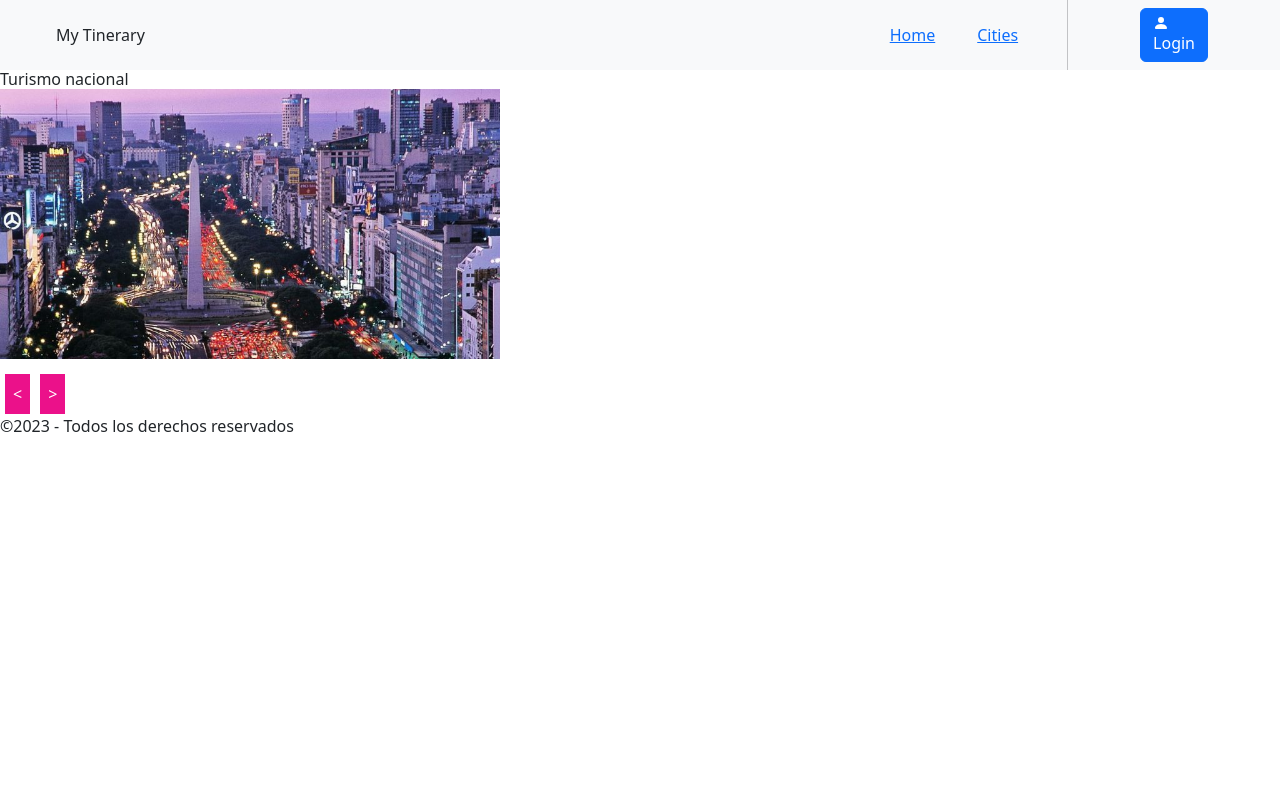
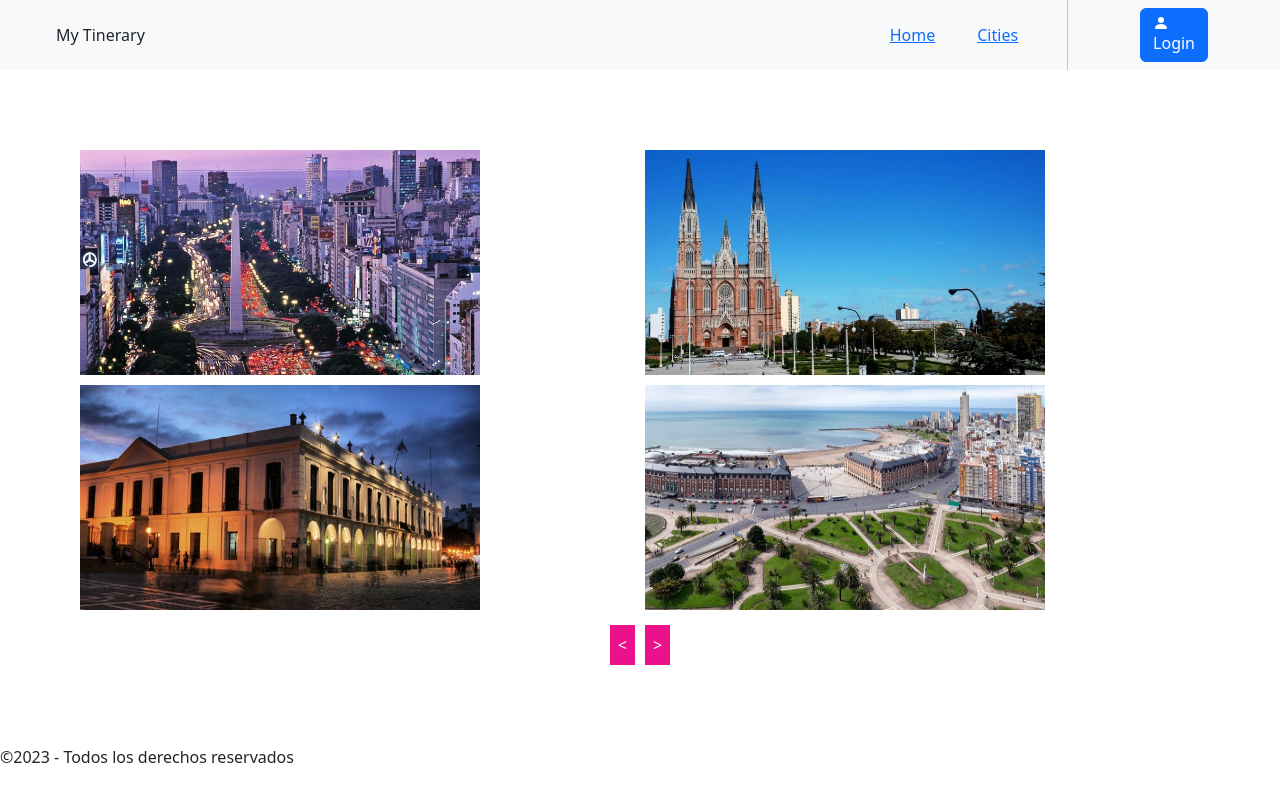
Before and after one commit to jmrodev/Tp1_mytinerary_Stella_Maris_Ibarra-Sprint1, a React (Vite) app: page / in a window 1280 px wide. Built offline with nearby package versions, Linux system fonts and the light colour scheme.

Commit message:
carousel 4x4

```diff
--- a/src/components/Carousel/Index.jsx
+++ b/src/components/Carousel/Index.jsx
@@ -1,11 +1,16 @@
-import React from "react";
-import { useState } from "react";
+import React, { useState } from "react";
 import styled from "styled-components";
-import { data } from '../../utlis/enums'
+import { data } from '../../utlis/enums';
 
+const CarouselGrid = styled.div`
+  display: grid;
+  grid-template-columns: repeat(2, 1fr);
+  grid-template-rows: repeat(2, 1fr);
+  gap: 10px;
+`;
 
-const CarouselImag = styled.img`
-  max-width: 500px;
+const CarouselImage = styled.img`
+  max-width: 400px;
   width: 100%;
   height: auto;
   opacity: 0;
@@ -14,12 +19,13 @@ const CarouselImag = styled.img`
     opacity: 1;
   }
 `;
+
 const CarouselButtonContainer = styled.div`
   display: flex;
-  aling-content: center;
-  flex-direction: row;
+  justify-content: center;
   margin-top: 15px;
 `;
+
 const CarouselButton = styled.button`
   color: white;
   background-color: #eb118a;
@@ -33,44 +39,45 @@ export default function Index() {
     data[1].href,
     data[2].href,
     data[3].href,
+    data[4].href,
+    data[5].href,
+    data[6].href,
+    data[7].href,
+    data[8].href,
+    data[9].href
   ];
-  const [selectdIndex, setSelecIndex] = useState(0);
-  const [selectedImage, setSelectedImage] = useState(images[0]);
-  const [loaded, setLoaded] = useState(false);
 
-  const selectNewImage = (index, images, next = true) => {
-    setLoaded(false);
-    setTimeout(() => {
-      const condition = next
-        ? selectdIndex < images.length - 1
-        : selectdIndex > 0;
-      const nextIndex = next
-        ? (condition
-          ? selectdIndex + 1
-          : 0)
-        : condition
-        ? selectdIndex - 1
-        : images.length - 1;
-      setSelectedImage(images[nextIndex]);
-      setSelecIndex(nextIndex);
-    }, 500);
+  const [startIndex, setStartIndex] = useState(0);
+
+  const previous = () => {
+    const newStartIndex = (startIndex - 4 + images.length) % images.length;
+    setStartIndex(newStartIndex);
   };
 
-  const previous = () => {
-    selectNewImage(selectdIndex, images, false);
-  };
   const next = () => {
-    selectNewImage(selectdIndex, images);
+    const newStartIndex = (startIndex + 4) % images.length;
+    setStartIndex(newStartIndex);
   };
 
   return (
     <>
-      <CarouselImag
-        src={`${selectedImage}`}
+      <CarouselGrid>
+        {Array.from({ length: 2 }).map((_, rowIndex) => (
+          <React.Fragment key={rowIndex}>
+            {Array.from({ length: 2 }).map((_, colIndex) => {
+              const index = (startIndex + rowIndex * 2 + colIndex) % images.length;
+              return (
+                <CarouselImage
+                  key={colIndex}
+                  src={images[index]}
                   alt=""
-        className=  {loaded ? "loaded" : ""}
-        onLoad={() => setLoaded(true)}
+                  className=" loaded aspect-video"
                 />
+              );
+            })}
+          </React.Fragment>
+        ))}
+      </CarouselGrid>
 
       <CarouselButtonContainer>
         <CarouselButton onClick={previous}>{"<"}</CarouselButton>
--- a/src/components/Main/Index.jsx
+++ b/src/components/Main/Index.jsx
@@ -8,13 +8,10 @@ import Carousel  from '../Carousel/Index'
  function Index() {
     return (
         <>
-            {/* <main className='flex'>
-                {data.map((city, index) => {
-                   return <CardComponent className='g-5' key={index} href={city.href} text={city.text} title={city.title}
-                  />
-                })}
-           </main> */}
-            <Carousel/>
+        <main className='m-20'>
+             <Carousel/>
+        </main>
+
         </>
 
     )
--- a/src/pages/Home.jsx
+++ b/src/pages/Home.jsx
@@ -3,8 +3,7 @@ import Main from "../components/Main/Index"
 const Home = () => {
   return (
       <>
-      <h1>Turismo nacional</h1>
-      <Main/>
+      <Main />
       </>
   )
 
```
Lines whose indentation alone changed are shown as unchanged.
